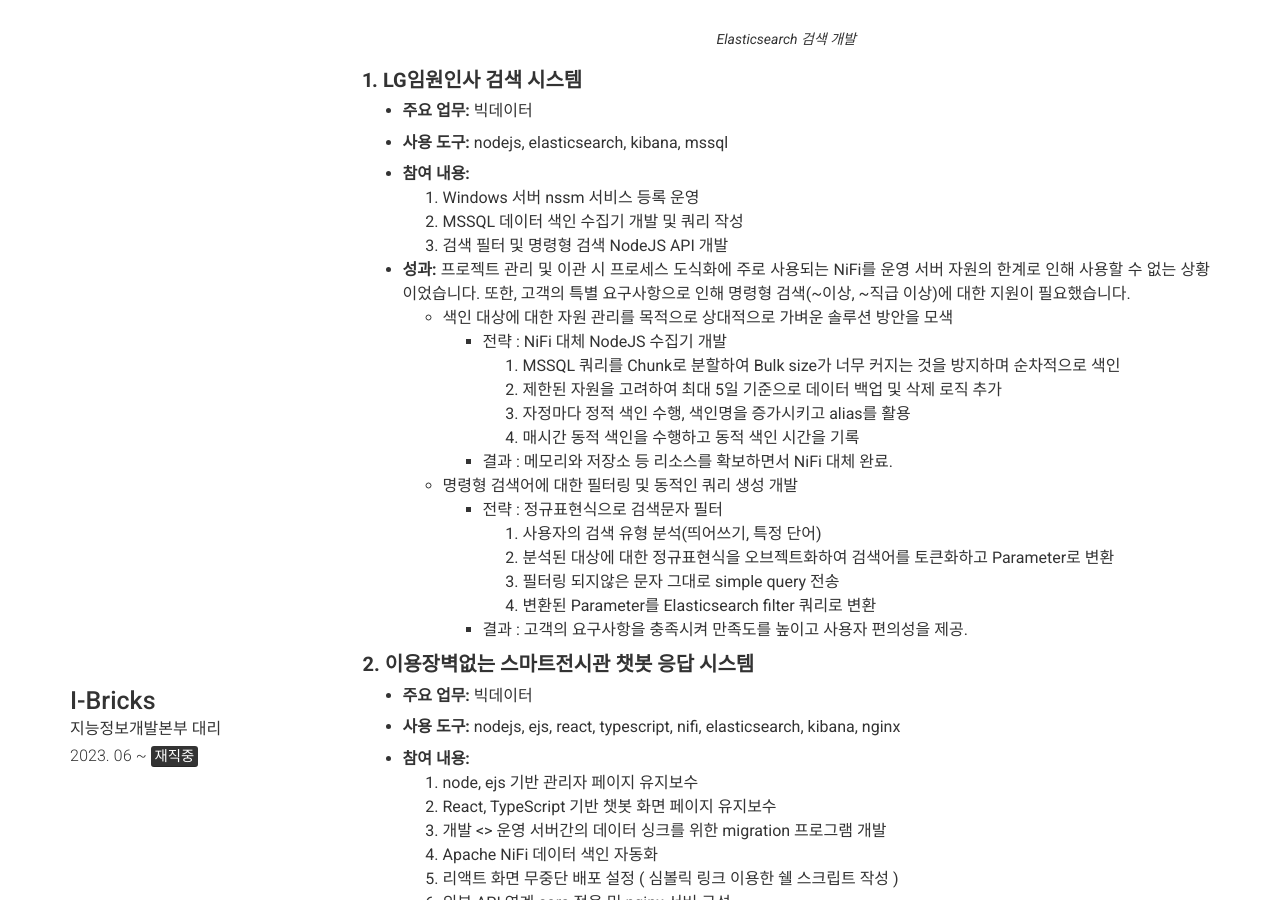
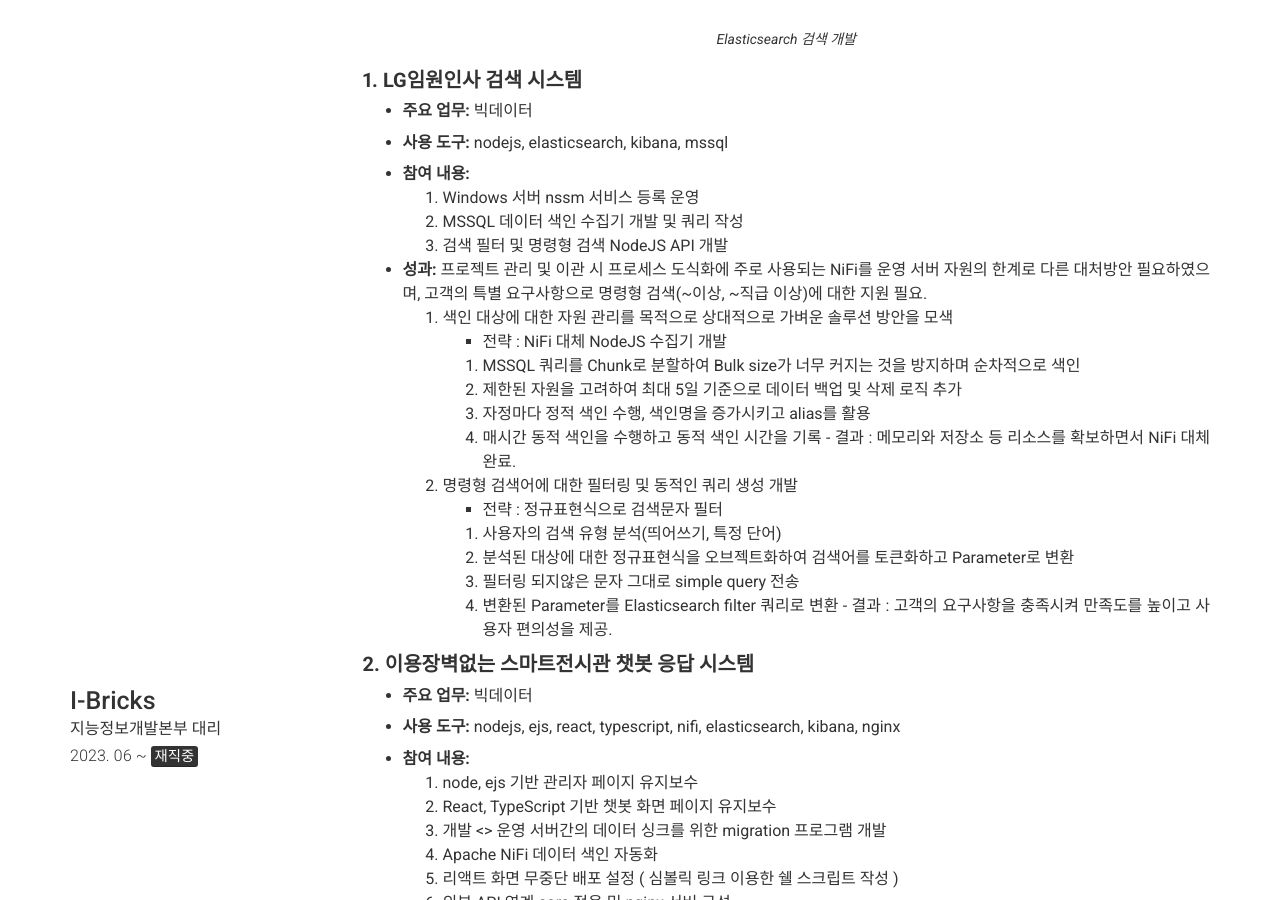
Before and after one commit to sihyeonleee/sihyeonleee.github.io, a Jekyll site: the page built from index.md, in a window 1280 px wide and 900 px high, scrolled down 1799 px. Built offline with Jekyll 4.4.1, drawn with Linux system fonts in a browser that asks for light colours; nearby versions of some CDN libraries.

Commit message:
no message

```diff
--- a/_config.yml
+++ b/_config.yml
@@ -181,17 +181,17 @@ content:
             3. 검색 필터 및 명령형 검색 NodeJS API 개발
 
           - **성과:**
-            프로젝트 관리 및 이관 시 프로세스 도식화에 주로 사용되는 NiFi를 운영
-            서버 자원의 한계로 인해 사용할 수 없는 상황이었습니다. 또한, 고객의
-            특별 요구사항으로 인해 명령형 검색(~이상, ~직급 이상)에 대한 지원이 필요했습니다.
-            - 색인 대상에 대한 자원 관리를 목적으로 상대적으로 가벼운 솔루션 방안을 모색
+            프로젝트 관리 및 이관 시 프로세스 도식화에 주로 사용되는 NiFi를 운영 서버
+            자원의 한계로 다른 대처방안 필요하였으며, 고객의 특별 요구사항으로 명령형
+            검색(~이상, ~직급 이상)에 대한 지원 필요.
+            1. 색인 대상에 대한 자원 관리를 목적으로 상대적으로 가벼운 솔루션 방안을 모색
               - 전략 : NiFi 대체 NodeJS 수집기 개발
                 1. MSSQL 쿼리를 Chunk로 분할하여 Bulk size가 너무 커지는 것을 방지하며 순차적으로 색인
                 2. 제한된 자원을 고려하여 최대 5일 기준으로 데이터 백업 및 삭제 로직 추가
                 3. 자정마다 정적 색인 수행, 색인명을 증가시키고 alias를 활용
                 4. 매시간 동적 색인을 수행하고 동적 색인 시간을 기록
               - 결과 : 메모리와 저장소 등 리소스를 확보하면서 NiFi 대체 완료.
-            - 명령형 검색어에 대한 필터링 및 동적인 쿼리 생성 개발
+            2. 명령형 검색어에 대한 필터링 및 동적인 쿼리 생성 개발
               - 전략 : 정규표현식으로 검색문자 필터
                 1. 사용자의 검색 유형 분석(띄어쓰기, 특정 단어)
                 2. 분석된 대상에 대한 정규표현식을 오브젝트화하여 검색어를 토큰화하고 Parameter로 변환
```
